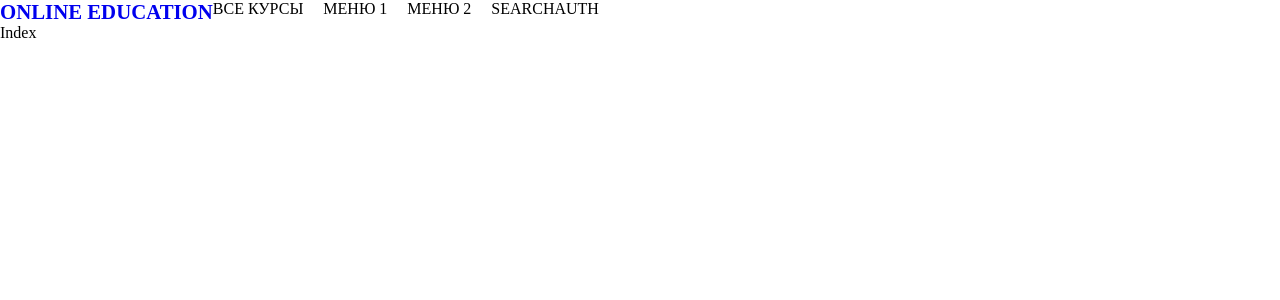
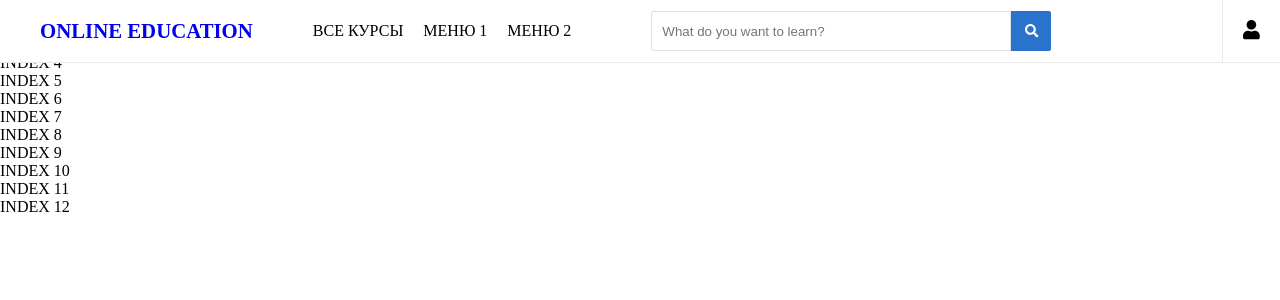
Before and after one commit to NaurizAitbai/online_education, a React (Create React App) app: page / in a window 1280 px wide. Shown: the top 300 px of the page. Built offline with nearby package versions, Linux system fonts and the light colour scheme.

Commit message:
Working with Header components. Header is now fixed

```diff
--- a/package.json
+++ b/package.json
@@ -3,6 +3,9 @@
   "version": "0.1.0",
   "private": true,
   "dependencies": {
+    "@fortawesome/fontawesome-svg-core": "^1.2.29",
+    "@fortawesome/free-solid-svg-icons": "^5.13.1",
+    "@fortawesome/react-fontawesome": "^0.1.11",
     "@testing-library/jest-dom": "^4.2.4",
     "@testing-library/react": "^9.5.0",
     "@testing-library/user-event": "^7.2.1",
--- a/src/App.js
+++ b/src/App.js
@@ -9,7 +9,18 @@ const App = () => {
       <Layout>
         <Switch>
           <Route path='/'>
-            Index
+            <div>INDEX 1</div>
+            <div>INDEX 2</div>
+            <div>INDEX 3</div>
+            <div>INDEX 4</div>
+            <div>INDEX 5</div>
+            <div>INDEX 6</div>
+            <div>INDEX 7</div>
+            <div>INDEX 8</div>
+            <div>INDEX 9</div>
+            <div>INDEX 10</div>
+            <div>INDEX 11</div>
+            <div>INDEX 12</div>
           </Route>
         </Switch>
       </Layout>
--- a/src/components/layouts/Header.js
+++ b/src/components/layouts/Header.js
@@ -1,5 +1,7 @@
 import React from 'react';
 import { Link } from 'react-router-dom';
+import { faSearch as searchIcon, faUser as userIcon } from '@fortawesome/free-solid-svg-icons';
+import { FontAwesomeIcon } from '@fortawesome/react-fontawesome';
 import styles from './Header.module.css';
 
 
@@ -12,8 +14,11 @@ const Header = () => {
                 <li>Меню 1</li>
                 <li>Меню 2</li>
             </ul>
-            <div className={styles.search}>SEARCH</div>
-            <div className={styles.auth}>AUTH</div>
+            <form className={styles.search}>
+                <input type="text" placeholder="What do you want to learn?" />
+                <button type="submit"><FontAwesomeIcon icon={searchIcon} /></button>
+            </form>
+            <button className={styles.auth}><FontAwesomeIcon icon={userIcon} /></button>
         </header>
     )
 }
--- a/src/components/layouts/Header.module.css
+++ b/src/components/layouts/Header.module.css
@@ -1,14 +1,24 @@
 .container {
+    position: fixed;
+    top: 0;
+    left: 0;
+    width: 100%;
     display: flex;
+    align-items: center;
+    border-bottom: 1px solid rgba(0, 0, 0, 0.08);
+    background-color: white;
 }
 
 .brand {
+    margin-left: 40px;
+    margin-right: 60px;
     font-size: 1.3rem;
     font-weight: bold;
     text-decoration: none;
 }
 
 .menu {
+    margin-right: 60px;
     display: flex;
     list-style: none;
 }
@@ -17,3 +27,43 @@
     margin-right: 20px;
     text-transform: uppercase;
 }
+
+.search {
+    width: 400px;
+    height: 40px;
+}
+
+.search input {
+    outline: none;
+    width: calc(100% - 40px);
+    height: 100%;
+    padding: 0 10px;
+    border: 1px solid #e1e1e1;
+    border-radius: 2px 0 0 2px;
+}
+
+.search button {
+    outline: none;
+    width: 40px;
+    height: 40px;
+    background-color: #2a73cc;
+    border: none;
+    border-radius: 0 2px 2px 0;
+    color: white;
+}
+
+.auth {
+    outline: none;
+    margin-left: auto;
+    padding: 20px;
+    font-size: 1.2rem;
+    border: none;
+    border-left: 1px solid rgba(0, 0, 0, 0.08);
+    background-color: transparent;
+    cursor: pointer;
+}
+
+.auth:hover {
+    background-color: #2a73cc;
+    color: white;
+}
--- a/src/index.css
+++ b/src/index.css
@@ -1,4 +1,5 @@
 * {
     margin: 0;
     padding: 0;
+    box-sizing: border-box;
 }
```
Also changed, not shown: 1 other file (tests, documents, lock files or other folders).
